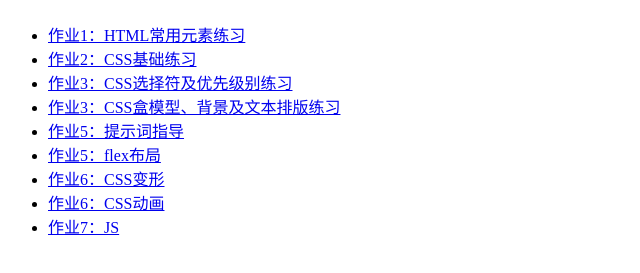
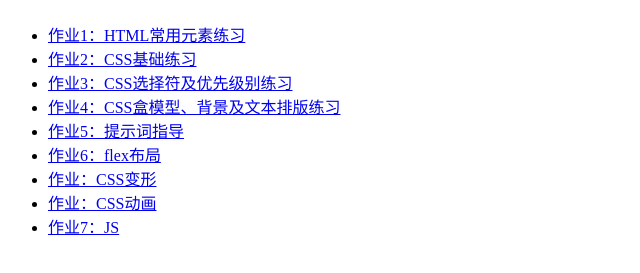
Before and after one commit to lzf623/21news3, a plain HTML site: page index.html in a window 1280 px wide. Shown: the part 67-340 px from the top of the page, without its empty margins (0-640 px from the left). Drawn offline with Linux system fonts and the light colour scheme.

Commit message:
页面修改

```diff
--- a/index.html
+++ b/index.html
@@ -11,11 +11,11 @@
         <li><a href="01-html.html">作业1：HTML常用元素练习</a></li>
         <li><a href="02-css.html">作业2：CSS基础练习</a></li>
         <li><a href="03-css.html">作业3：CSS选择符及优先级别练习</a></li>
-        <li><a href="04-css.html">作业3：CSS盒模型、背景及文本排版练习</a></li>
+        <li><a href="04-css.html">作业4：CSS盒模型、背景及文本排版练习</a></li>
         <li><a href="05-css作业.html">作业5：提示词指导</a></li>
-        <li><a href="06-CSSflex布局.html">作业5：flex布局</a></li>
-        <li><a href="07-css变形.html">作业6：CSS变形</a></li>
-        <li><a href="08-css动画.html">作业6：CSS动画</a></li>
+        <li><a href="06-CSSflex布局.html">作业6：flex布局</a></li>
+        <li><a href="07-css变形.html">作业：CSS变形</a></li>
+        <li><a href="08-css动画.html">作业：CSS动画</a></li>
         <li><a href="09-js.html">作业7：JS</a></li>
 
     </ul>
```
